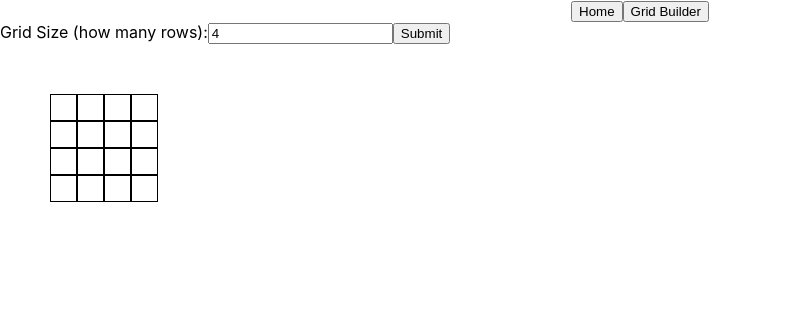
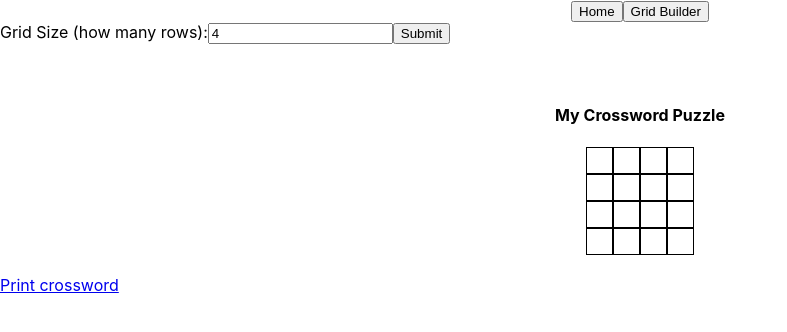
Before and after one commit to sfletche/crossword-builder, a React (Create React App) app: page /grid-builder in a window 1280 px wide. Shown: the top 332 px of the page, without its empty margins (0-787 px from the left). Built offline with nearby package versions, Linux system fonts and the light colour scheme.

Commit message:
initial print functionality

```diff
--- a/package.json
+++ b/package.json
@@ -6,7 +6,8 @@
     "react": "16.9.0",
     "react-dom": "16.9.0",
     "react-router-dom": "5.0.1",
-    "react-scripts": "3.1.1"
+    "react-scripts": "3.1.1",
+    "react-to-print": "^2.4.0"
   },
   "scripts": {
     "start": "react-scripts start",
--- a/src/Grid.css
+++ b/src/Grid.css
@@ -1,8 +1,6 @@
 
 .grid {
 	border-collapse: collapse;
-	margin-left: 50px;
-	margin-top: 50px;
 }
 
 .tableCell {
--- /dev/null
+++ b/src/GridBuilder.css
@@ -0,0 +1,19 @@
+
+.printable {
+	display: flex;
+  flex-direction: column;
+  margin-top: 40px;
+}
+
+.centerHeader {
+	text-align: center;
+}
+
+.centerTable {
+  margin-left: auto;
+  margin-right: auto;
+}
+
+.mt20 {
+	margin-top: 20px;
+}
--- a/src/GridBuilder.react.js
+++ b/src/GridBuilder.react.js
@@ -1,20 +1,22 @@
-import React, { useState } from 'react';
+import React, { useRef, useState } from 'react';
+import ReactToPrint from 'react-to-print';
 import Grid from './Grid.react.js';
+import './GridBuilder.css';
 
 export default function GridBuilder() {
 	const [gridSize, setGridSize] = useState(4);
 	const [tempSize, setTempSize] = useState(4);
 
 	const handleChange = (event) => {
-	  console.log('handleChange', event.target.value)
 		setTempSize(event.target.value);
   }
 
 	const handleSubmit = (event) => {
-	  console.log('handleSubmit')
 		event.preventDefault();
 		setGridSize(tempSize);
 	}
+
+	const componentRef = useRef();
 
   return (
     <div>
@@ -25,7 +27,18 @@ export default function GridBuilder() {
 	      </label>
 	      <input type="submit" value="Submit" />
 		  </form>
-	    {gridSize && <Grid size={gridSize} />}
+		  <div ref={componentRef} className="printable">
+		  	<h4 className="centerHeader">My Crossword Puzzle</h4>
+		  	<div className="centerTable">
+    			<Grid size={gridSize} />
+    		</div>
+    	</div>
+    	<div className="mt20">
+	      <ReactToPrint
+	        trigger={() => <a href="#">Print crossword</a>}
+	        content={() => componentRef.current}
+	      />
+	    </div>
 	  </div>
   );
 }
```
